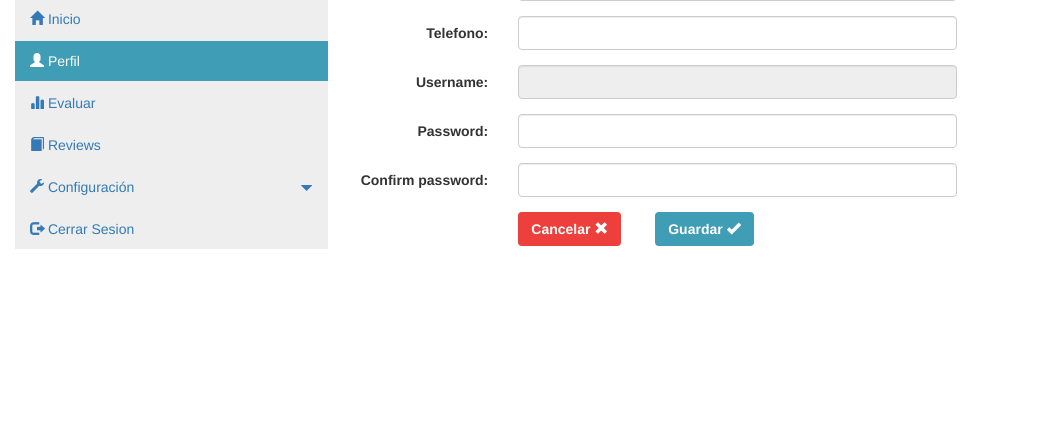
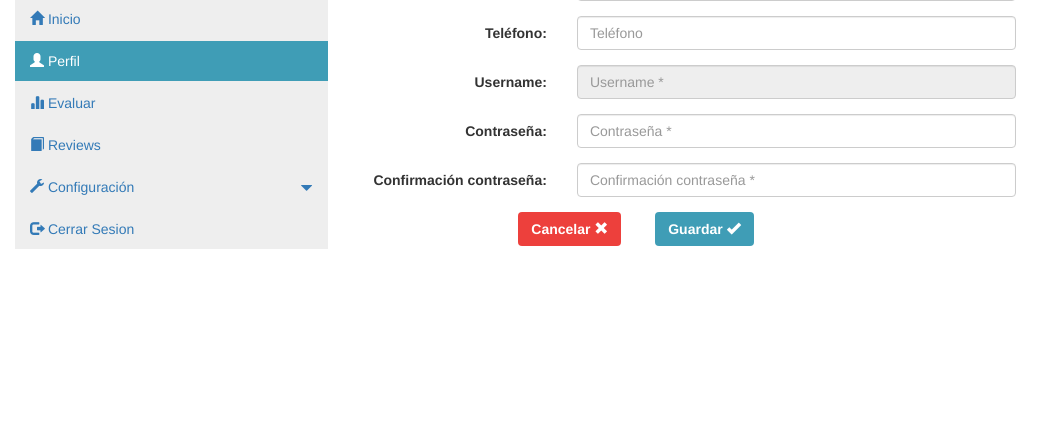
Before and after one commit to guillermobet/SIRIUS, a Django app: page /home/perfil in a window 1280 px wide. Shown: the part 241-678 px from the top of the page, without its empty margins (0-1064 px from the left). Run offline with Django 3.2, Linux system fonts and the light colour scheme; the visitor is signed in with stand-in values (Sample User, id 1); some libraries are stand-ins or nearby versions.

Commit message:
Fixed update user

```diff
--- a/SIRIUS/index/forms.py
+++ b/SIRIUS/index/forms.py
@@ -247,8 +247,43 @@ class FilterMetaCriteriaForm(forms.Form):
 		queryset=MetaHeuristic.objects.all()
 	)
 
-class UserUpdateForm(forms.ModelForm):
+class UserUpdateForm(forms.Form):
+	full_name = forms.CharField(
+		required = True,
+		label = 'Nombre Completo',
+		max_length = 60,
+		widget = forms.TextInput({"placeholder": "Nombre Completo *",
+								  "readonly": True})
+	)
+	email = forms.EmailField(
+		required = True,
+		label = 'Email',
+		max_length = 32,
+		widget = forms.TextInput({"placeholder": "Email *"})
+	)
+	telephone= forms.CharField(
+		required = False,
+		label = 'Teléfono',
+		max_length = 11,
+		widget = forms.TextInput({"placeholder": "Teléfono"})
+	)
+	user = forms.CharField(
+		required = True,
+		label = 'Username',
+		max_length = 32,
+		widget = forms.TextInput({"placeholder": "Username *",
+								  "readonly": True})
 
-	class Meta:
-			model = User
-			fields = ['user', 'full_name', 'telephone' ,'email', 'password']
+	)
+	password = forms.CharField(
+		required = False,
+		label = 'Contraseña',
+		max_length = 32,
+		widget = forms.PasswordInput({"placeholder": "Contraseña *"})
+	)
+	password_confirmation = forms.CharField(
+		required = False,
+		label = 'Confirmación contraseña',
+		max_length = 32,
+		widget = forms.PasswordInput({"placeholder": "Confirmación contraseña *"})
+	)
--- a/SIRIUS/index/templates/index/perfil.html
+++ b/SIRIUS/index/templates/index/perfil.html
@@ -1,6 +1,6 @@
 {% extends 'index/barMenu.html' %}
 {% load static %}
-
+{% load addcssclass %}
 
 
 {% block content %}
@@ -16,8 +16,25 @@
 <div class="col-md-9 personal-info">
         <legend><h3>Informacion Personal</h3></legend>
 
-        <form action="" enctype="multipart/form-data"  class="form-horizontal"  method="POST" id="submit">
+        <form action="" enctype="multipart/form-data"  class="form-horizontal"  method="post" id="submit">
         	{% csrf_token %}
+        	{% for field in form %}
+				<div class="form-group">
+					<label class="control-label col-sm-4" for="{{field.name}}">{{field.label}}:</label>
+					<div class="col-sm-8">
+						{{field|addcssclass:"form-control"}}
+					</div>
+				</div>
+			{% endfor %}
+			<div class="form-group">
+				<label class="col-md-3 control-label"></label>
+				<div class="col-md-8">
+					<button type="button" class="btn rojo espacio-der" onclick="clearForm('submit')">Cancelar <span class="glyphicon glyphicon-remove"></span></button>
+					<button type="submit" name="submit" value="Upload" id="submit" class="btn azul espacio-izq" >Guardar <span class="glyphicon glyphicon-ok"></span></button>
+				</div>
+			</div>
+			<br/>
+			<!--
 	          <div class="form-group">
 	            <label class="col-lg-3 control-label">Nombre completo:</label>
 	            <div class="col-lg-8">
@@ -61,6 +78,7 @@
 					<button type="submit" name="submit" value="Upload" id="submit" class="btn azul espacio-izq" >Guardar <span class="glyphicon glyphicon-ok"></span></button>
 	            </div>
 	          </div>
+			-->
         </form>
       </div>
 <script type="text/javascript">
--- a/SIRIUS/index/urls.py
+++ b/SIRIUS/index/urls.py
@@ -10,6 +10,7 @@ urlpatterns = [
 	path("register/", views.register, name="register"),
 	path("home/", views.home, name="home"),
 	path("home/perfil", views.perfil, name="perfil"),
+
 	# MetaHeuristics
 	path("home/metaheuristics", views.meta_heuristics, name="meta_heuristics"),
 	path("home/metaheuristics/<int:meta_heuristic_id>/", views.meta_heuristics, name="edit_meta_heuristic"),
--- a/SIRIUS/index/views.py
+++ b/SIRIUS/index/views.py
@@ -23,27 +23,50 @@ def home(request):
 	return render(request, "index/home.html", {})
 
 def perfil(request):
-	user1=request.user
+	#user1=request.user
 	error=False
 	if request.method == 'POST':
-		user = User.objects.get(user=user1)
-		user.telephone=request.POST.get('telephone')
-		user.email=request.POST.get('email')
-		password=request.POST.get('password')
-		password2=request.POST.get('password_confirmation')
-		if (User.objects.filter(email=user.email).exists() and user.email!= user1.email):
-			messages.error(request,"El email ya existe")
-			error=True
-		if (password and password2 and password != password2):
-			messages.error(request,"Contraseña no coincide")
-			error=True
-		else:
-			if not (password == ''):
-				user.password=password
-		if not error: user.save()
+		form = UserUpdateForm(request.POST)
+		if form.is_valid():
+			#user = User.objects.get(user=user1)
+			user = request.user
+			#user.telephone=request.POST.get('telephone')
+			user.telephone = form.cleaned_data['telephone']
+			#user.email=request.POST.get('email')
+			new_email = form.cleaned_data['email']
+			#password=request.POST.get('password')
+			password = form.cleaned_data['password']
+			#password2=request.POST.get('password_confirmation')
+			password2 = form.cleaned_data['password_confirmation']
+			#if (User.objects.filter(email=user.email).exists() and user.email != user1.email):
+			if (User.objects.exclude(pk = user.pk).filter(email = new_email).exists()):
+				messages.error(request,"El email ya existe")
+				error=True
+			if (password and password2 and password != password2):
+				messages.error(request,"Contraseña no coincide")
+				error=True
+			if(password != ''):
+				#user.password = password
+				# v--- Con esto se guarda la contrasena encriptada
+				user.set_password(password)
 
-		return redirect("/home/perfil")
-	return render(request, "index/perfil.html", {})
+			if not error:
+				user.email = new_email
+				user.save()
+				messages.success(request, 'Usuario editdado de manera exitosa')
+				user = authenticate(username = user.user, password = user.password)
+				login(request, user)
+
+		return HttpResponseRedirect(reverse('perfil', args=(), kwargs=kwargs))
+
+	data = {'full_name' : request.user.full_name,
+			'email' : request.user.email,
+			'telephone' : request.user.telephone,
+			'user' : request.user.user
+			}
+	form = UserUpdateForm(data)
+	context = { 'form': form}
+	return render(request, "index/perfil.html", context)
 
 
 @student_required
```
